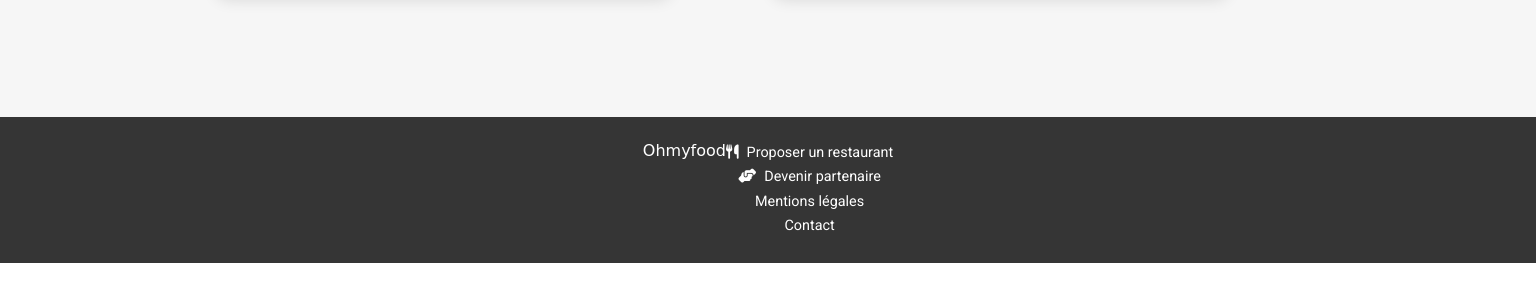
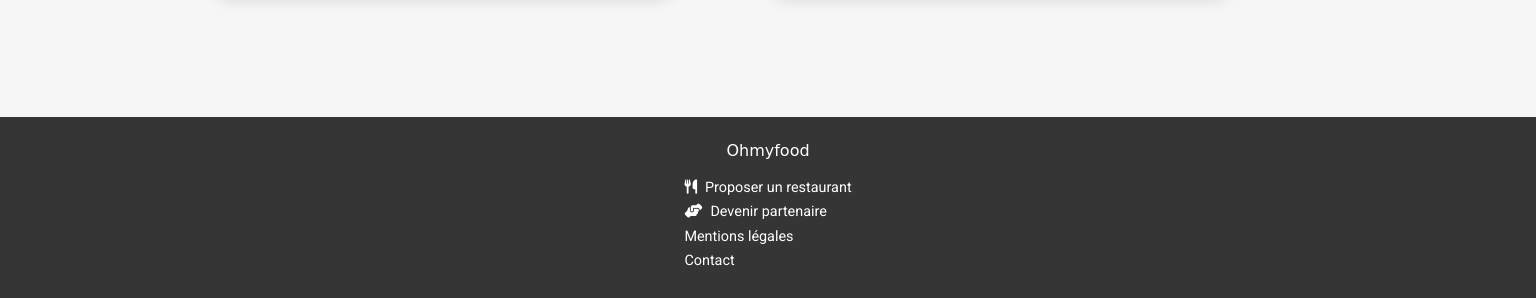
Before and after one commit to OliviaG-dev/OC_P3_11102021, a website: page index.html in a window 1536 px wide. Shown: the part 1269-1567 px from the top of the page. Before the commit the page ends 1532 px from the top, so only its background shows below. Drawn offline with Linux system fonts and the light colour scheme; a web font is replaced by a local one.

Commit message:
footer desktop fix

```diff
--- a/sass/layouts/_footer.scss
+++ b/sass/layouts/_footer.scss
@@ -4,10 +4,9 @@
     color: white;
 
     @media (min-width:1500px){
-                display: flex;
-                flex-direction: row;
-                text-align: center;
-                justify-content: center;
+            display: flex;
+            flex-direction: column;
+            align-items: center;
             }
 
     .logo__footer{
```
Also changed, not shown: menu_4.html (+1 -1 lines), public/css/style.css, 1 other file.
